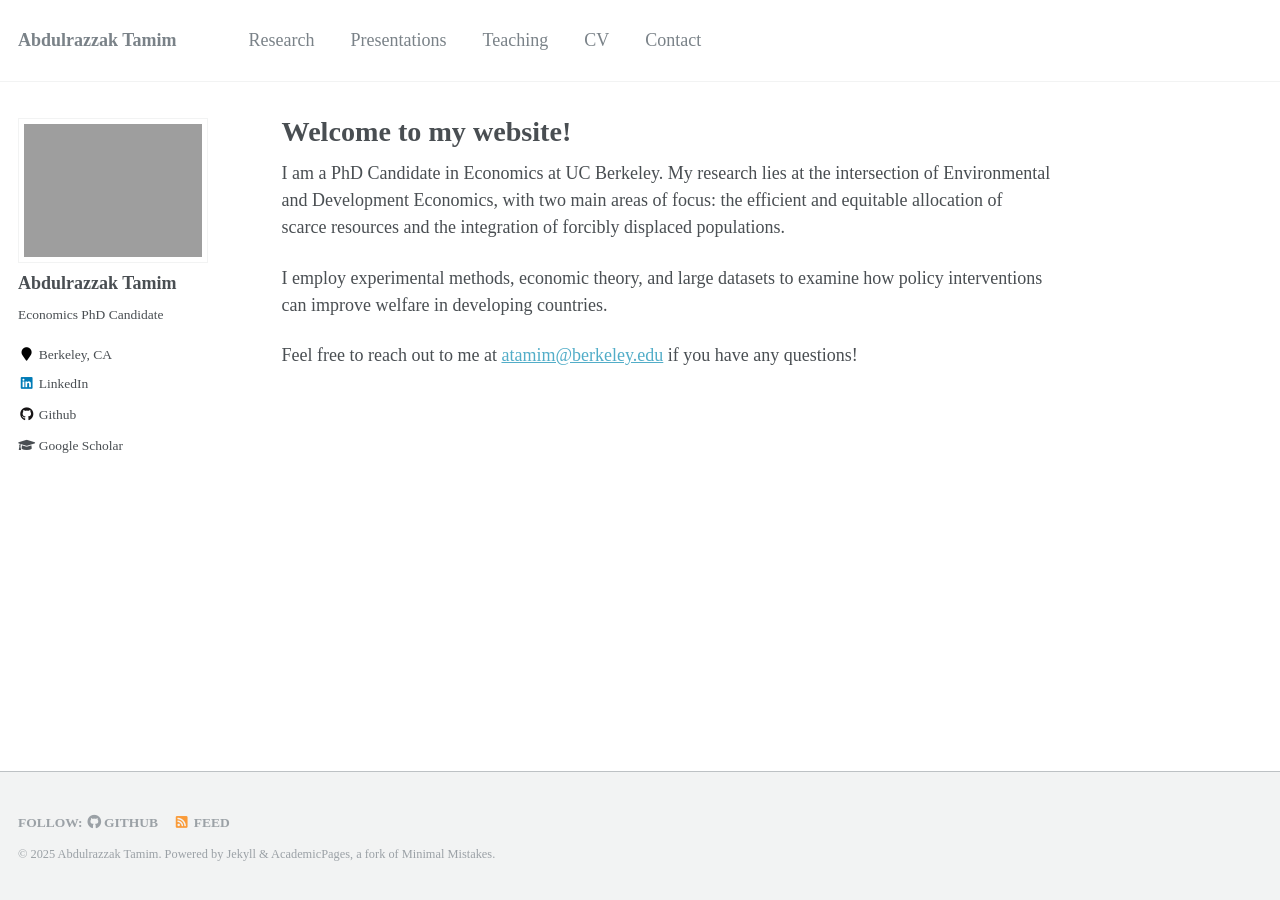
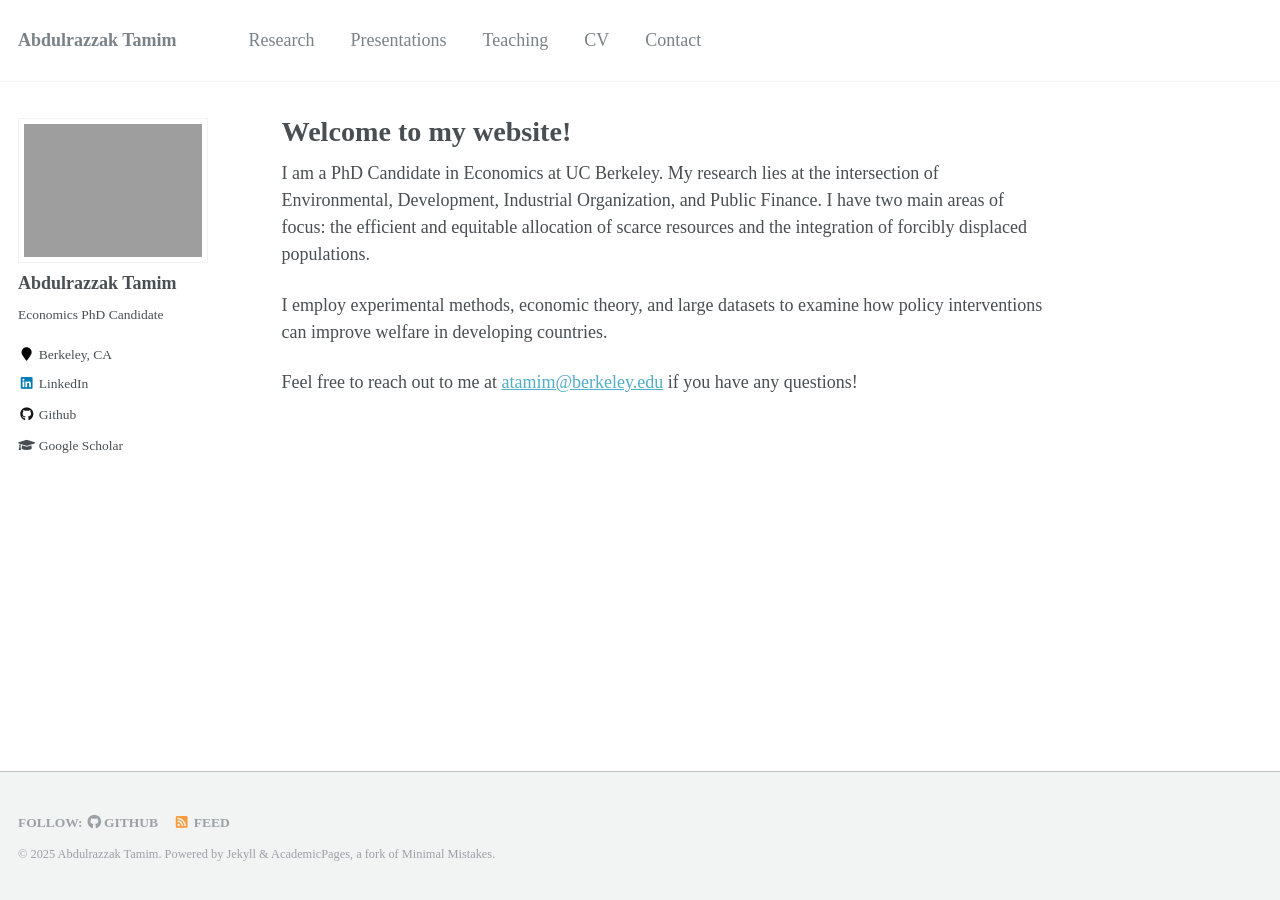
Before and after one commit to AbdulrazzakTamim/abdulrazzaktamim.github.io, a Jekyll site: the page built from _pages/about.md, in a window 1280 px wide. Built offline with Jekyll 4.4.1, drawn with Linux system fonts in a browser that asks for light colours; comment, search, counter and statistics services are not loaded.

Commit message:
Revise research description in about.md
Updated research focus areas to include Industrial Organization and Public Finance.

```diff
--- a/_pages/about.md
+++ b/_pages/about.md
@@ -8,7 +8,7 @@ redirect_from:
   - /about.html
 ---
 
-I am a PhD Candidate in Economics at UC Berkeley. My research lies at the intersection of Environmental and Development Economics, with two main areas of focus: the efficient and equitable allocation of scarce resources and the integration of forcibly displaced populations.
+I am a PhD Candidate in Economics at UC Berkeley. My research lies at the intersection of Environmental, Development, Industrial Organization, and Public Finance. I have two main areas of focus: the efficient and equitable allocation of scarce resources and the integration of forcibly displaced populations.
 
 I employ experimental methods, economic theory, and large datasets to examine how policy interventions can improve welfare in developing countries.
 
```
